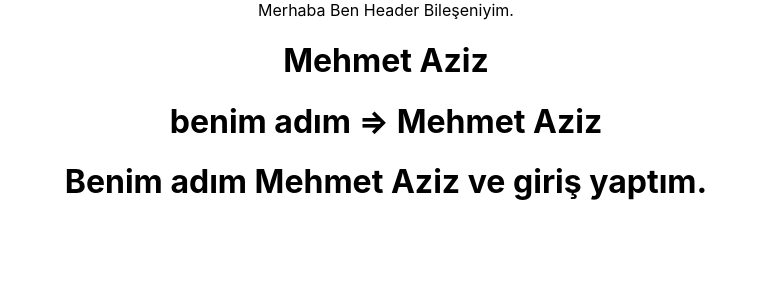
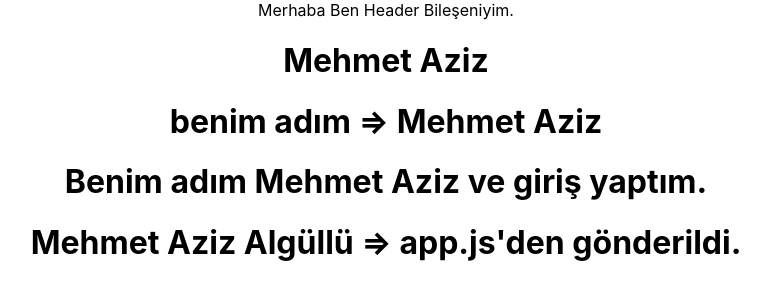
Before and after one commit to maziz-create/react-training, a React (Create React App) app: page / in a window 1280 px wide. Shown: the top 300 px of the page, without its empty margins (254-1024 px from the left). Built offline with nearby package versions, Linux system fonts and the light colour scheme.

Commit message:
A variable(name) was passed from App component to User component

```diff
--- a/src/App.js
+++ b/src/App.js
@@ -1,6 +1,7 @@
 import logo from './logo.svg';
 import './App.css';
 import Header from './components/Header';
+import User from './components/User'
 
 // componentlerde değişken render edebiliriz=>
 const name = "Mehmet Aziz";
@@ -23,6 +24,9 @@ function App() {
         ? `Benim adım ${name} ve giriş yaptım.`
         : `Benim adım ${name} ve giriş yapmadım`
       }</h1>
+      {/* başka bir componentte yapılacak iş için buradan prop gönderiyoruz.
+      Angulardaki karşılığı => @Input(): değişkenIsmi; dedesinden yani bizden veriyi bekliyor. */}
+      <User name="Mehmet Aziz Algüllü => app.js'den gönderildi." />
     </div>
   );
 }
--- /dev/null
+++ b/src/components/User.js
@@ -0,0 +1,9 @@
+function User(props) {
+    return (
+        <h1>
+            {props.name}
+        </h1>
+    )
+}
+
+export default User;
```
